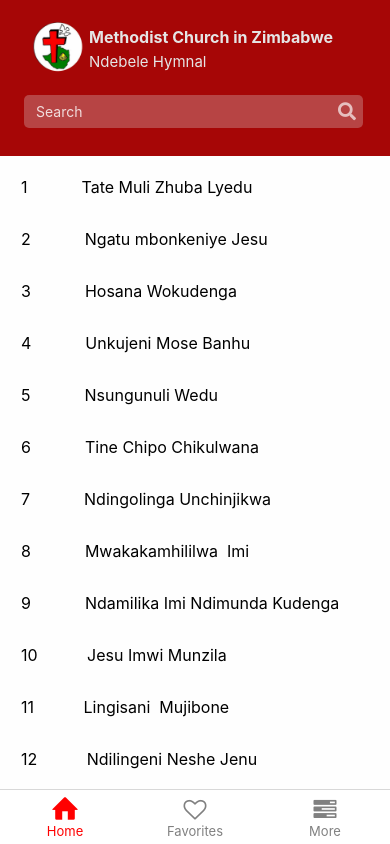
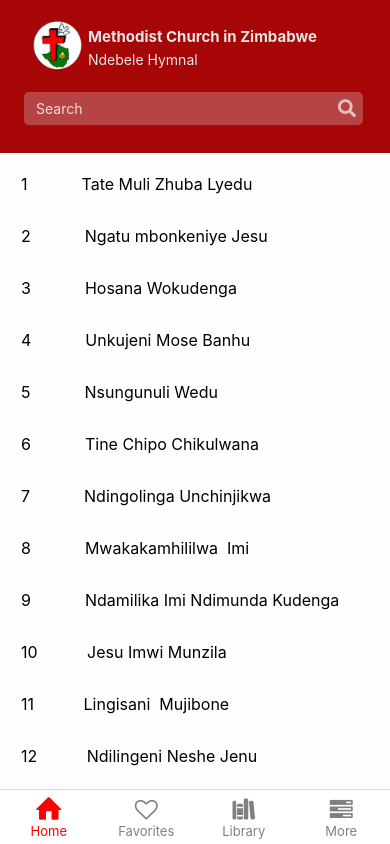
Before and after one commit to CamaroSS844/officialNambya, a React Native app: screen / in a window 390 px wide. Built offline with nearby package versions, Linux system fonts and the light colour scheme.

Commit message:
adding library to bottom nav

```diff
--- a/components/Home.js
+++ b/components/Home.js
@@ -1,7 +1,7 @@
 import React from "react";
 import { Provider } from "react-redux";
 import { createBottomTabNavigator } from "@react-navigation/bottom-tabs";
-import { Entypo, FontAwesome } from "@expo/vector-icons";
+import { Entypo, FontAwesome, Ionicons } from "@expo/vector-icons";
 import { store } from "./redux/store";
 import Favorites from "./favoritesScreen";
 import More from "./more";
@@ -74,6 +74,22 @@
           })}
         />
         <Tab.Screen
+          name="Library"
+          component={Favorites}
+          options={({ route }) => ({
+            headerShown: true,
+            tabBarIcon: ({ focused }) => {
+              return (
+                <Ionicons
+                name={"library"}
+                size={focused ? 26 : 24}
+                color={focused ? tabicon : "gray"}
+                />
+              );
+            },
+          })}
+        />
+        <Tab.Screen
           name="More"
           component={More}
           options={({ route }) => ({
--- a/components/HymnListScreen.js
+++ b/components/HymnListScreen.js
@@ -4,8 +4,7 @@
   FlatList,
   TouchableOpacity,
   StyleSheet,
-  Alert,
-  Pressable
+  Alert
 } from "react-native";
 import { connect } from "react-redux";
 import { clearAll, toggleFavorites } from "./redux/favoritesSlice";
--- a/components/HymnScreen.js
+++ b/components/HymnScreen.js
@@ -41,10 +41,6 @@
       setInFavorites(!inFavorites);
       setToggleHeart(toggleHeartFunc(inFavorites, iconColor));
     }
-
-    const ToggleMenuVisibility = () => {
-      setToggleVisibility(!toggleVisibility);
-    };
 
     return (
         <View style={{flex: 1, backgroundColor: theme.backgroundColor}}>
--- a/components/homeComp.js
+++ b/components/homeComp.js
@@ -12,7 +12,7 @@
 import { getData } from "./redux/secureStore";
 import { favoriteslist, fontsize } from "./redux/secureStore";
 import { Filter } from "./Search";
-import { FontAwesome5 } from "@expo/vector-icons";
+import { FontAwesome5, Ionicons } from "@expo/vector-icons";
 // import { AppLoading } from "expo-app-loading";
 // import {
 //   useFonts,
@@ -75,6 +75,7 @@
             backgroundColor: this.props.theme.homeHeaderBackground,
           }}
         >
+          <View style={{ flexDirection: "row", justifyContent: "space-between" }}>
             <View style={{ flexDirection: "row", alignItems: "center" }}>
               <View>
                 <Image
@@ -95,6 +96,7 @@
                 <Text style={{ ...styles.header2, color: "#e5e5e5" }}>
                   Ndebele Hymnal
                 </Text>
+              </View>
             </View>
           </View>
           <View
@@ -158,11 +160,11 @@
       paddingTop: 10,
     },
     header1: {
-      fontSize: 16,
+      fontSize: 15,
       marginTop: 17,
     },
     header2: {
-      fontSize: 15,
+      fontSize: 14,
       marginTop: 5,
     },
     searchBar: {
@@ -181,8 +183,8 @@
       height: 70,
     },
     pic: {
-      height: 65,
-      width: 65,
+      height: 64,
+      width: 64,
       marginTop: 0,
       marginBottom: -20,
     },
--- a/components/hymnActionBar/Font/Content.js
+++ b/components/hymnActionBar/Font/Content.js
@@ -7,7 +7,6 @@
   ScrollView,
 } from "react-native";
 
-// import * as Sharing from "expo-sharing"
 import { connect } from "react-redux";
 import { setFontSize, onSliderChange } from "../../redux/fontSlice";
 import { setLineHeight } from "../../redux/linespaceSlice";
--- a/components/hymnActionBar/Font/Font.js
+++ b/components/hymnActionBar/Font/Font.js
@@ -40,7 +40,13 @@
     const panResponder = useRef(
       PanResponder.create({
         onMoveShouldSetPanResponder: () => true,
-        onPanResponderMove: Animated.event([null, {dx: pan.x, dy: pan.y}]),
+        onPanResponderMove: Animated.event(
+          [
+            null,
+            { dx: pan.x, dy: pan.y }
+          ],
+          {useNativeDriver: false}
+        ),
         onPanResponderRelease: (evt) => {
           const { pageX, pageY } = evt.nativeEvent;
           const y = (pageY / SCREEN_HEIGHT) * 100;
--- a/components/hymnActionBar/actionBar.js
+++ b/components/hymnActionBar/actionBar.js
@@ -1,7 +1,7 @@
 import "react-native-gesture-handler";
-import React, { useRef } from "react";
-import { StyleSheet, View, Pressable, useWindowDimensions} from "react-native";
-import { MaterialIcons, FontAwesome, FontAwesome5} from "@expo/vector-icons";
+import React from "react";
+import { StyleSheet, View, Pressable} from "react-native";
+import { Ionicons, FontAwesome, FontAwesome5} from "@expo/vector-icons";
 import Font from "./Font/Font";
 import { useSelector, useDispatch } from "react-redux";
 import { toggleBSState } from "./../redux/toggleBSSlice";
@@ -9,19 +9,16 @@
 var iconcolor = 'grey';
 const font = <FontAwesome name="font" size={21} color={iconcolor} />;
 const pen = <FontAwesome5 name="pen" size={18} color={iconcolor} />;
-const library = <MaterialIcons name="local-library" size={24} color={iconcolor} />;
+const library = <Ionicons name={"library"} size={25} color={iconcolor} />;
 
 
 
 export default function ActionBar(props){
     const dispatch = useDispatch();
-    let size  = useSelector(state =>  state.fontS.value)
     let theme = useSelector( state =>  state.theme.value)
     let bottomShelfState = useSelector( state =>  state.toggleBS.value)
 
-    const bottomSheetModalRef = useRef(null);
     function handlePresentModal() {
-        bottomSheetModalRef.current?.present();
         setTimeout(() => {
             dispatch(toggleBSState());
         }, 100);
--- a/package.json
+++ b/package.json
@@ -34,6 +34,7 @@
     "expo-secure-store": "^12.1.1",
     "expo-splash-screen": "~0.18.2",
     "expo-status-bar": "~1.4.4",
+    "firebase": "^9.23.0",
     "react": "18.2.0",
     "react-native": "0.71.8",
     "react-native-flip-toggle-button": "^1.0.9",
```
Also changed, not shown: firebaseConfig.js (added, +21 -0 lines), metro.config.js (+5 -2 lines), 1 other file (tests, documents, lock files or other folders). Lines whose indentation alone changed are shown as unchanged.
